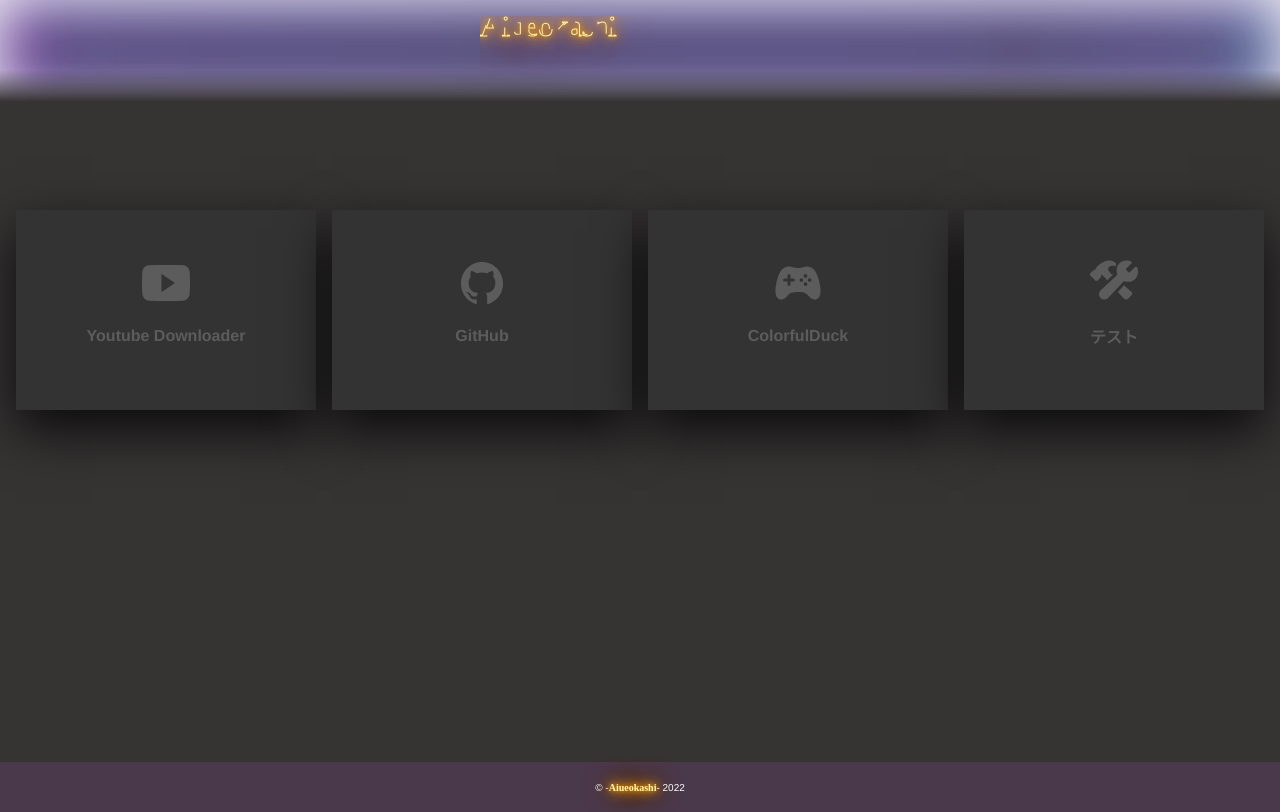
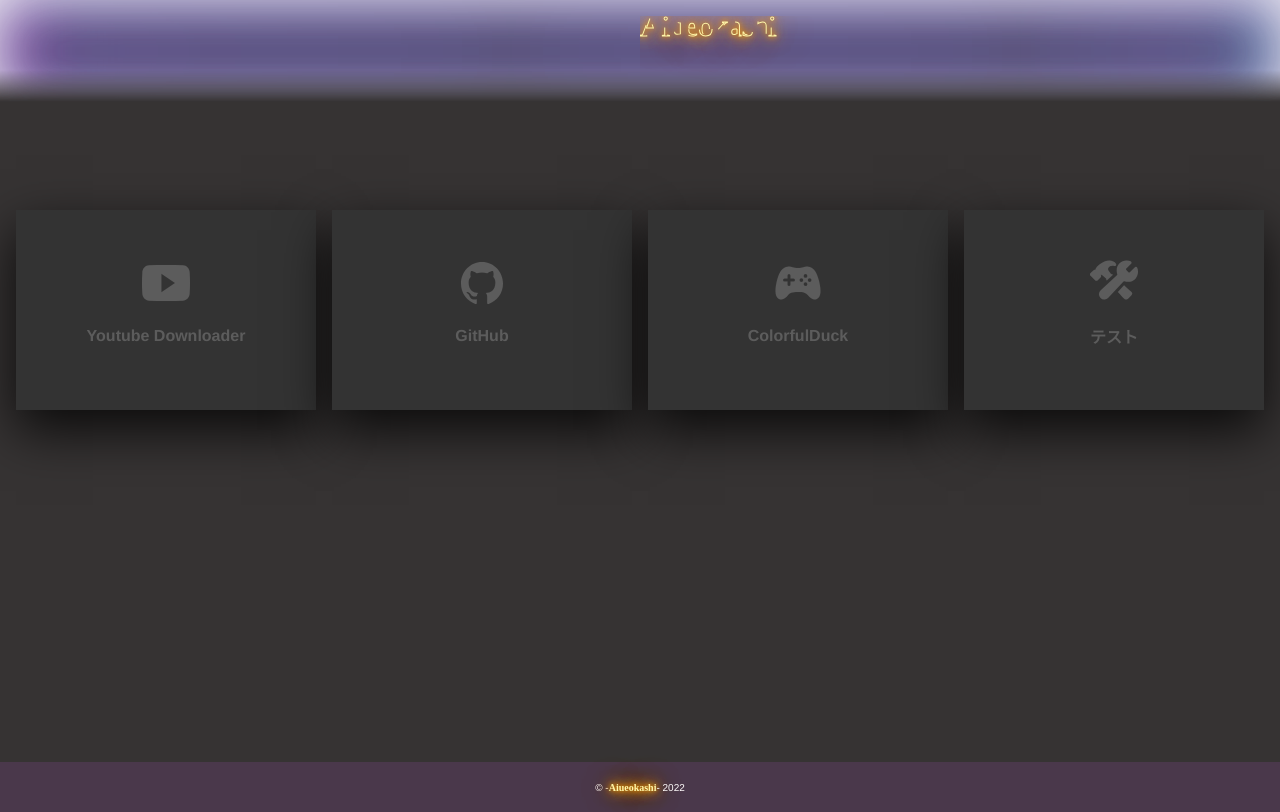
Before and after one commit to Aiueokashi/aiueokashi-app, a Vue app: page / in a window 1280 px wide. Built offline with nearby package versions, Linux system fonts and the light colour scheme; what muse-ui, vue-youtube would draw is missing.

Commit message:
Update Header.vue

```diff
--- a/src/components/share/Header.vue
+++ b/src/components/share/Header.vue
@@ -52,7 +52,7 @@ header {
   touch-action: none;
 }
 svg {
-  margin: right;
+  position: absolute;
 }
 a {
   text-decoration: none;
```
